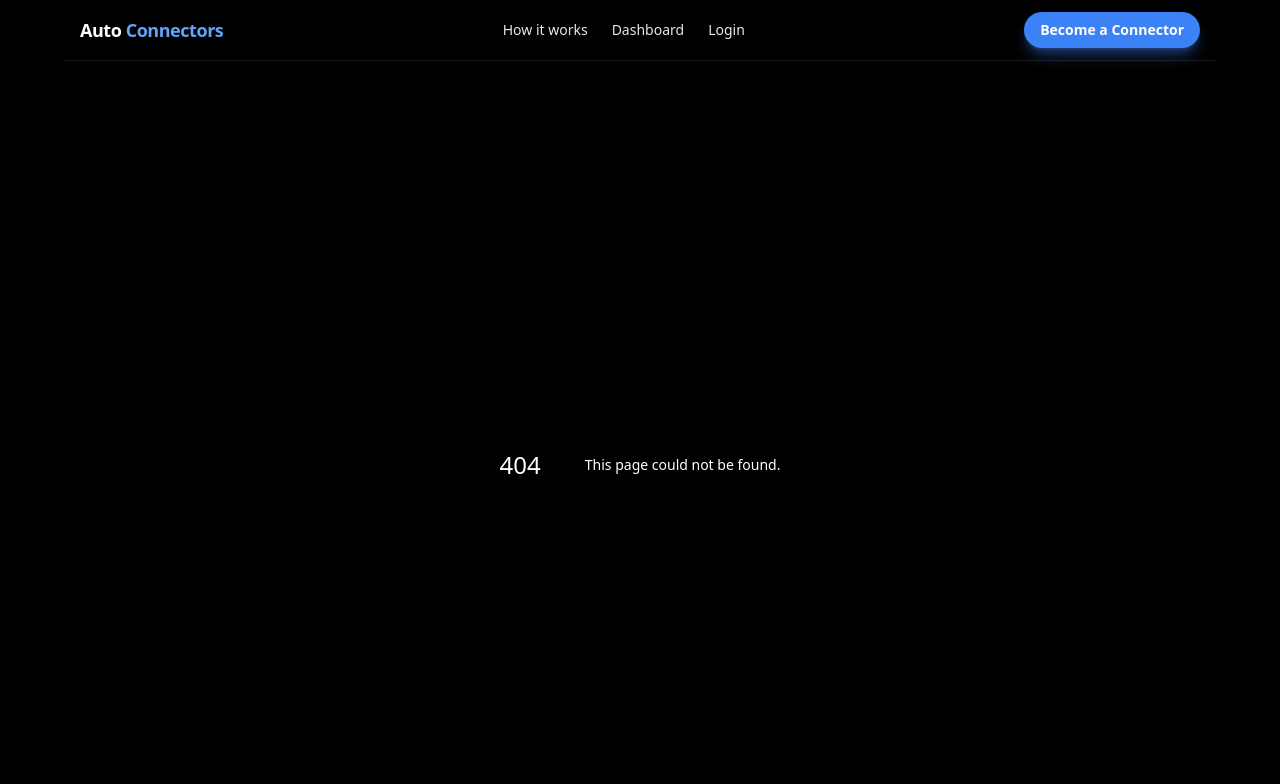
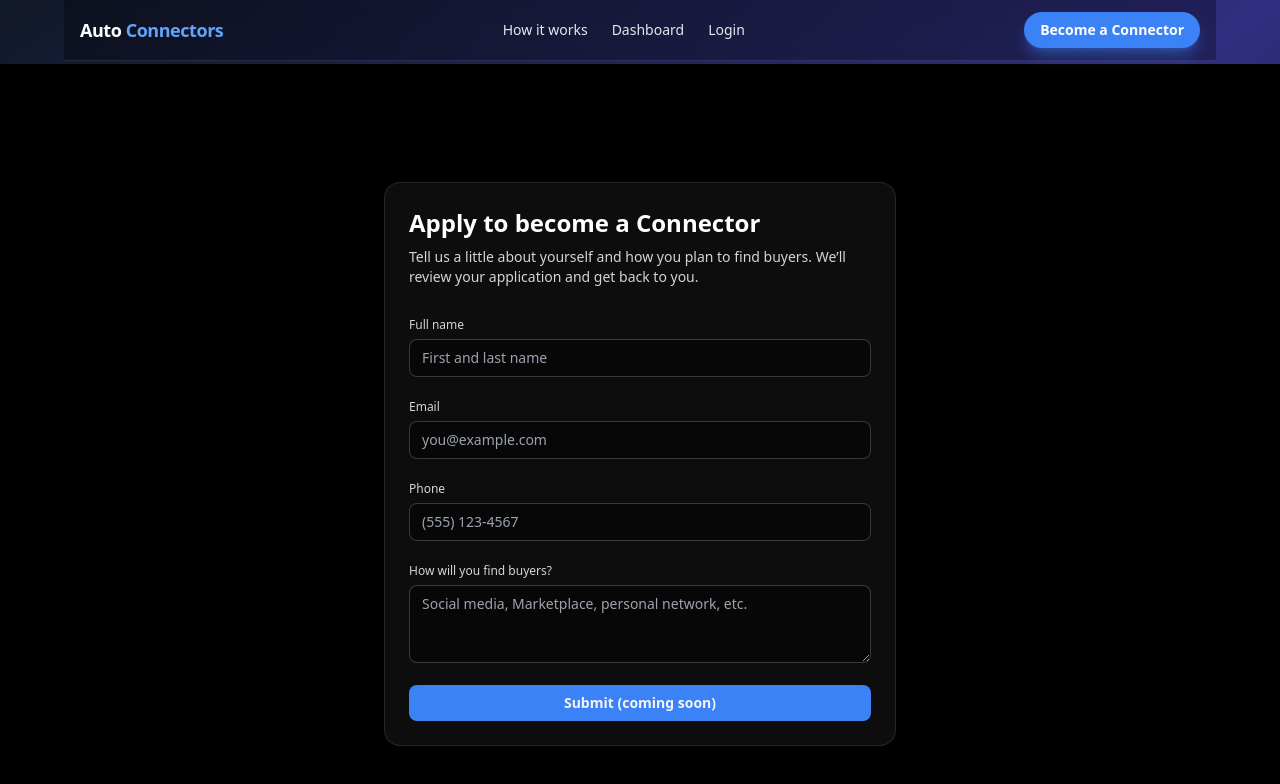
Before and after one commit to lazarovazquez26-cyber/autoconnectorsapp, a Next.js app: page /apply in a window 1280 px wide. Before the commit this address had no page. Shown: the top 784 px of the page. Built offline with nearby package versions, Linux system fonts and the light colour scheme.

Commit message:
add apply page

```diff
--- /dev/null
+++ b/app/apply/page.jsx
@@ -0,0 +1,63 @@
+export default function ApplyPage() {
+  return (
+    <main className="flex min-h-screen items-center justify-center bg-black px-4 py-10 text-gray-100">
+      <div className="w-full max-w-lg rounded-2xl border border-white/10 bg-white/5 p-6 shadow-xl">
+        <h1 className="text-2xl font-semibold text-white">
+          Apply to become a Connector
+        </h1>
+        <p className="mt-2 text-sm text-gray-300">
+          Tell us a little about yourself and how you plan to find buyers. We’ll
+          review your application and get back to you.
+        </p>
+
+        <form className="mt-6 space-y-4">
+          <div>
+            <label className="text-xs text-gray-300">Full name</label>
+            <input
+              type="text"
+              className="mt-1 w-full rounded-lg border border-white/20 bg-black/40 px-3 py-2 text-sm text-white outline-none focus:border-blue-500"
+              placeholder="First and last name"
+            />
+          </div>
+
+          <div>
+            <label className="text-xs text-gray-300">Email</label>
+            <input
+              type="email"
+              className="mt-1 w-full rounded-lg border border-white/20 bg-black/40 px-3 py-2 text-sm text-white outline-none focus:border-blue-500"
+              placeholder="you@example.com"
+            />
+          </div>
+
+          <div>
+            <label className="text-xs text-gray-300">Phone</label>
+            <input
+              type="tel"
+              className="mt-1 w-full rounded-lg border border-white/20 bg-black/40 px-3 py-2 text-sm text-white outline-none focus:border-blue-500"
+              placeholder="(555) 123-4567"
+            />
+          </div>
+
+          <div>
+            <label className="text-xs text-gray-300">
+              How will you find buyers?
+            </label>
+            <textarea
+              rows={3}
+              className="mt-1 w-full rounded-lg border border-white/20 bg-black/40 px-3 py-2 text-sm text-white outline-none focus:border-blue-500"
+              placeholder="Social media, Marketplace, personal network, etc."
+            />
+          </div>
+
+          <button
+            type="button"
+            className="mt-2 w-full rounded-lg bg-blue-500 py-2 text-sm font-semibold
+                       text-white hover:bg-blue-400 active:bg-blue-600 transition"
+          >
+            Submit (coming soon)
+          </button>
+        </form>
+      </div>
+    </main>
+  );
+}
```
